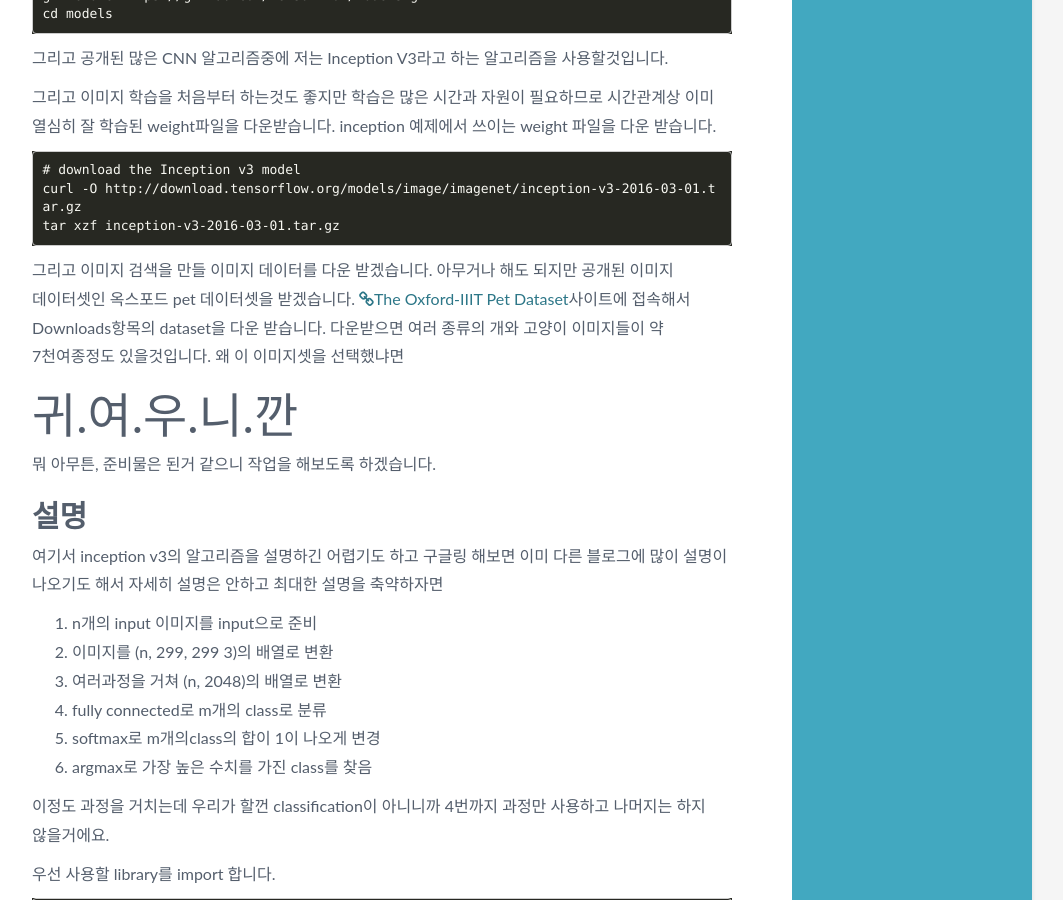
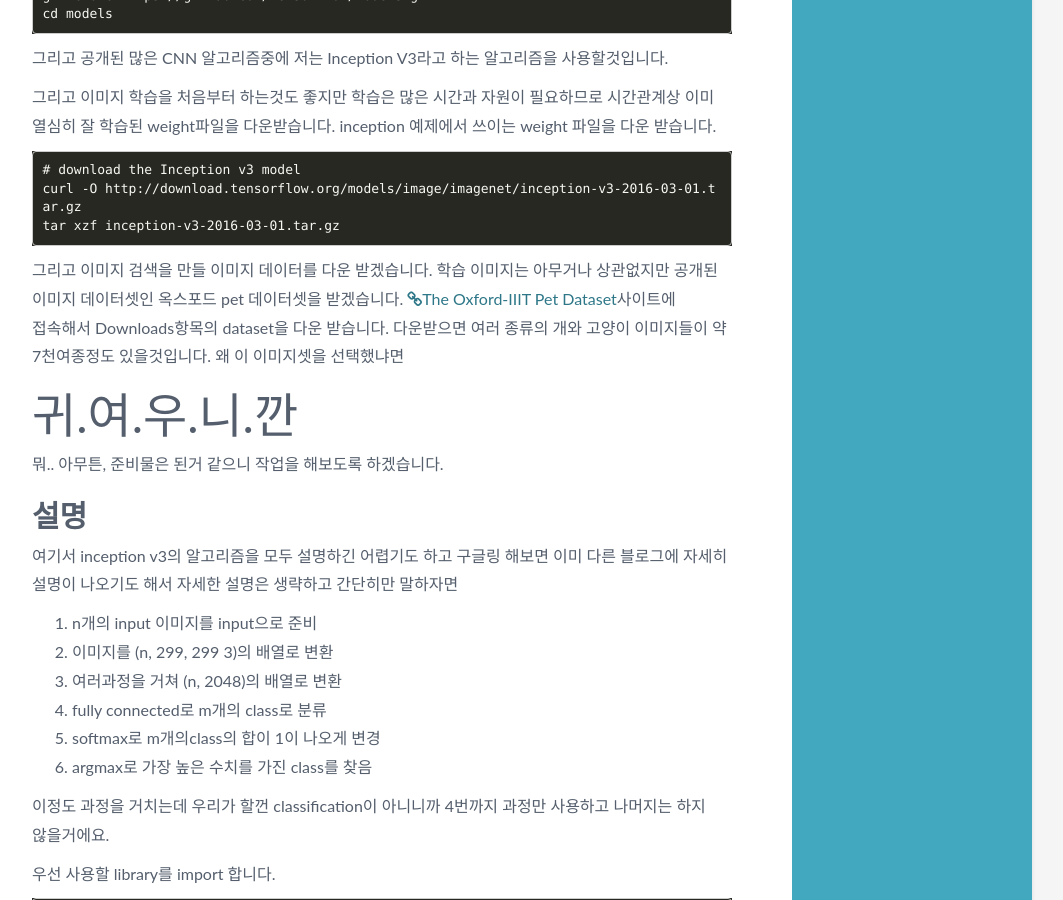
Before and after one commit to inyl/inyl.github.io, a Jekyll site: the page built from _posts/2017-08-11-cnn_image_search.markdown, in a window 1280 px wide and 900 px high, scrolled down 921 px. Shown: the whole window, without its empty margins (138-1201 px from the left). Built offline with Jekyll 4.4.1, drawn with Linux system fonts in a browser that asks for light colours; comment, search, counter and statistics services are not loaded; some of the changed text lies outside the part shown.

Commit message:
문장 교정

````diff
--- a/_posts/2017-08-11-cnn_image_search.markdown
+++ b/_posts/2017-08-11-cnn_image_search.markdown
@@ -46,16 +46,16 @@ curl -O http://download.tensorflow.org/models/image/imagenet/inception-v3-2016-0
 tar xzf inception-v3-2016-03-01.tar.gz
 ```
 
-그리고 이미지 검색을 만들 이미지 데이터를 다운 받겠습니다. 아무거나 해도 되지만 공개된 이미지 데이터셋인 옥스포드 pet 데이터셋을 받겠습니다.
+그리고 이미지 검색을 만들 이미지 데이터를 다운 받겠습니다. 학습 이미지는 아무거나 상관없지만 공개된 이미지 데이터셋인 옥스포드 pet 데이터셋을 받겠습니다.
 [The Oxford-IIIT Pet Dataset](http://www.robots.ox.ac.uk/~vgg/data/pets/)사이트에 접속해서 Downloads항목의 dataset을 다운 받습니다.
 다운받으면 여러 종류의 개와 고양이 이미지들이 약 7천여종정도 있을것입니다. 왜 이 이미지셋을 선택했냐면
 
 <font size="18">귀.여.우.니.깐</font>
 
-뭐 아무튼, 준비물은 된거 같으니 작업을 해보도록 하겠습니다.
+뭐.. 아무튼, 준비물은 된거 같으니 작업을 해보도록 하겠습니다.
 
 ## 설명
-여기서 inception v3의 알고리즘을 설명하긴 어렵기도 하고 구글링 해보면 이미 다른 블로그에 많이 설명이 나오기도 해서 자세히 설명은 안하고 최대한 설명을 축약하자면
+여기서 inception v3의 알고리즘을 모두 설명하긴 어렵기도 하고 구글링 해보면 이미 다른 블로그에 자세히 설명이 나오기도 해서 자세한 설명은 생략하고 간단히만 말하자면
 
 1. n개의 input 이미지를 input으로 준비
 2. 이미지를 (n, 299, 299 3)의 배열로 변환
@@ -159,6 +159,7 @@ knn.fit(logit_list)
 
 만들었으면 이제 이미지로 실제 제대로 동작하나 테스트 해봐야겠죠.
 우선 함수를 두개 만들고요
+
 ```python
 def show_image(predictions):
     for i in predictions:
````
Also changed, not shown: other parts of _posts/2017-08-11-cnn_image_search.markdown (+3 -3 lines).
